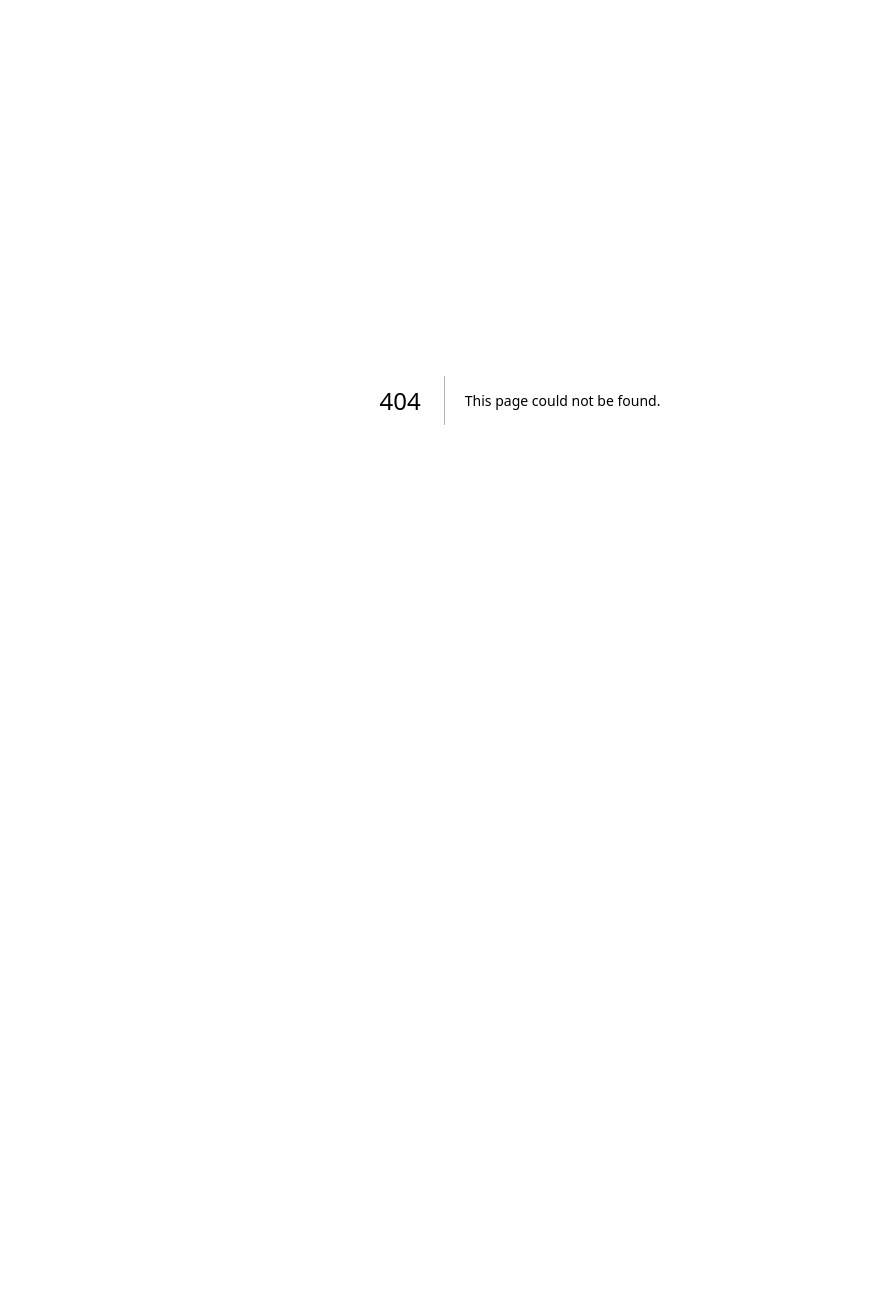
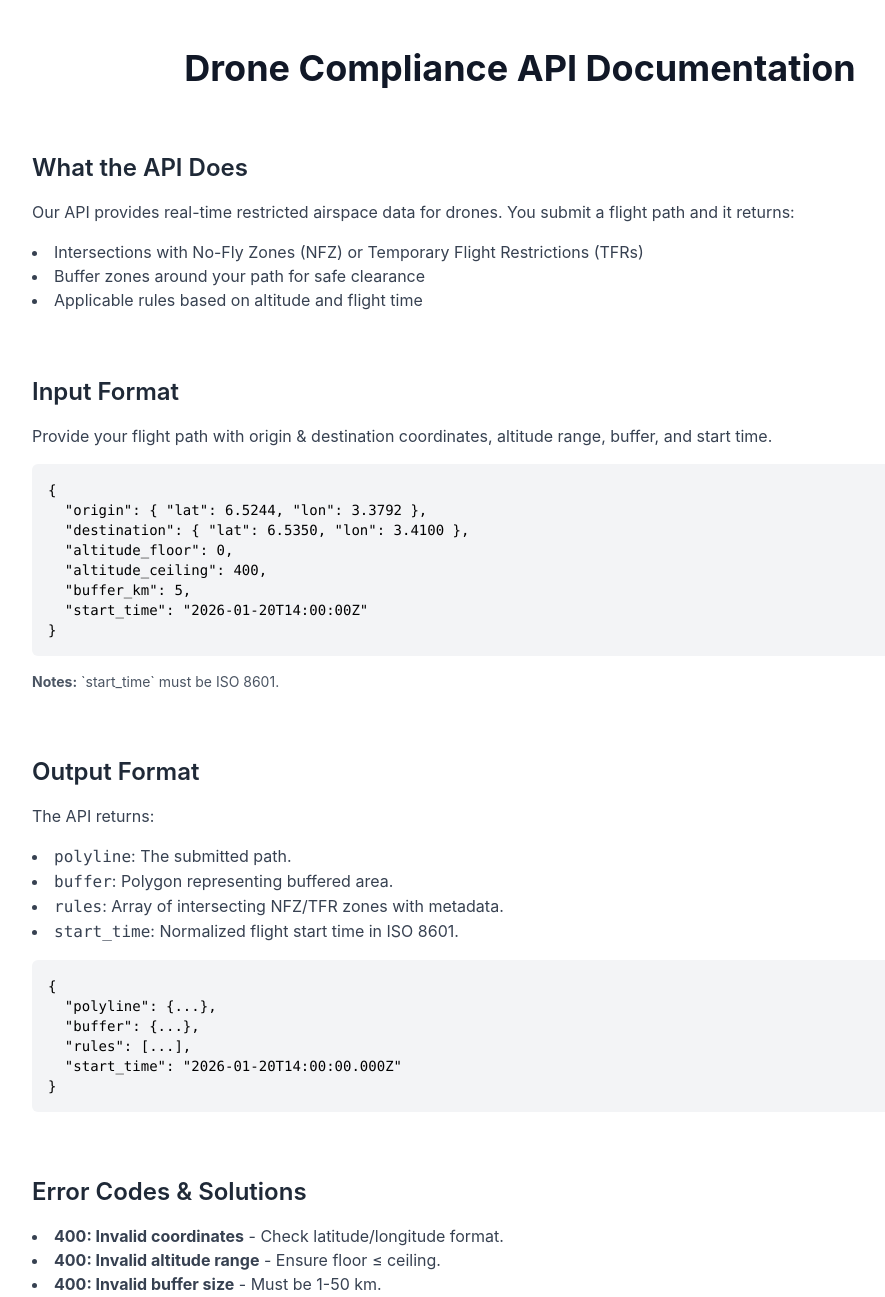
Before and after one commit to Vitoraos/NavGuard, a Next.js app in the folder Landing_Page/: page /docs in a window 1280 px wide. Before the commit this address had no page. Shown: the top 1297 px of the page, without its empty margins (120-1005 px from the left). Before the commit the page ends 800 px from the top, so only its background shows below. Built offline with nearby package versions, Linux system fonts and the light colour scheme.

Commit message:
Create docs.tsx

```diff
--- /dev/null
+++ b/Landing_Page/pages/docs.tsx
@@ -0,0 +1,113 @@
+import React from "react";
+import Head from "next/head";
+
+const DocsPage = () => {
+  return (
+    <>
+      <Head>
+        <title>Drone Compliance API Docs</title>
+        <meta name="description" content="Drone Compliance API documentation for startups and developers." />
+      </Head>
+
+      <main className="max-w-5xl mx-auto px-6 py-12 space-y-16">
+        {/* Header */}
+        <h1 className="text-4xl font-bold text-center text-gray-900">
+          Drone Compliance API Documentation
+        </h1>
+
+        {/* What the API does */}
+        <section className="space-y-4">
+          <h2 className="text-2xl font-semibold text-gray-800">What the API Does</h2>
+          <p className="text-gray-700">
+            Our API provides real-time restricted airspace data for drones. You submit a flight path and it returns:
+          </p>
+          <ul className="list-disc list-inside text-gray-700">
+            <li>Intersections with No-Fly Zones (NFZ) or Temporary Flight Restrictions (TFRs)</li>
+            <li>Buffer zones around your path for safe clearance</li>
+            <li>Applicable rules based on altitude and flight time</li>
+          </ul>
+        </section>
+
+        {/* Input Format */}
+        <section className="space-y-4">
+          <h2 className="text-2xl font-semibold text-gray-800">Input Format</h2>
+          <p className="text-gray-700">
+            Provide your flight path with origin & destination coordinates, altitude range, buffer, and start time.
+          </p>
+          <pre className="bg-gray-100 p-4 rounded-md overflow-x-auto text-sm">
+{`{
+  "origin": { "lat": 6.5244, "lon": 3.3792 },
+  "destination": { "lat": 6.5350, "lon": 3.4100 },
+  "altitude_floor": 0,
+  "altitude_ceiling": 400,
+  "buffer_km": 5,
+  "start_time": "2026-01-20T14:00:00Z"
+}`}
+          </pre>
+          <p className="text-gray-600 text-sm">
+            <strong>Notes:</strong> `start_time` must be ISO 8601.
+          </p>
+        </section>
+
+        {/* Output Format */}
+        <section className="space-y-4">
+          <h2 className="text-2xl font-semibold text-gray-800">Output Format</h2>
+          <p className="text-gray-700">The API returns:</p>
+          <ul className="list-disc list-inside text-gray-700">
+            <li><code>polyline</code>: The submitted path.</li>
+            <li><code>buffer</code>: Polygon representing buffered area.</li>
+            <li><code>rules</code>: Array of intersecting NFZ/TFR zones with metadata.</li>
+            <li><code>start_time</code>: Normalized flight start time in ISO 8601.</li>
+          </ul>
+          <pre className="bg-gray-100 p-4 rounded-md overflow-x-auto text-sm">
+{`{
+  "polyline": {...},
+  "buffer": {...},
+  "rules": [...],
+  "start_time": "2026-01-20T14:00:00.000Z"
+}`}
+          </pre>
+        </section>
+
+        {/* Error Codes */}
+        <section className="space-y-4">
+          <h2 className="text-2xl font-semibold text-gray-800">Error Codes & Solutions</h2>
+          <ul className="list-disc list-inside text-gray-700">
+            <li><strong>400: Invalid coordinates</strong> - Check latitude/longitude format.</li>
+            <li><strong>400: Invalid altitude range</strong> - Ensure floor ≤ ceiling.</li>
+            <li><strong>400: Invalid buffer size</strong> - Must be 1-50 km.</li>
+            <li><strong>400: Invalid ISO 8601 start_time</strong> - Correct date format.</li>
+            <li><strong>500: Server error</strong> - Retry or contact support.</li>
+          </ul>
+        </section>
+
+        {/* Benefits */}
+        <section className="space-y-4">
+          <h2 className="text-2xl font-semibold text-gray-800">Why Use This API?</h2>
+          <ul className="list-disc list-inside text-gray-700">
+            <li>Save hours in flight planning with real-time NFZ/TFR detection</li>
+            <li>Ensure legal compliance and reduce operational risk</li>
+            <li>Integrate quickly into your drone software or fleet management platform</li>
+            <li>Supports multi-flight updates and batch requests</li>
+          </ul>
+        </section>
+
+        {/* Example Apps (Optional / Skippable) */}
+        <section className="space-y-4">
+          <h2 className="text-2xl font-semibold text-gray-800">Applications</h2>
+          <p className="text-gray-700">
+            Build:
+          </p>
+          <ul className="list-disc list-inside text-gray-700">
+            <li>Autonomous flight planning software</li>
+            <li>Fleet optimization platforms</li>
+            <li>Simulation and training apps for drones</li>
+            <li>Operational compliance dashboards</li>
+          </ul>
+        </section>
+      </main>
+    </>
+  );
+};
+
+export default DocsPage;
```
